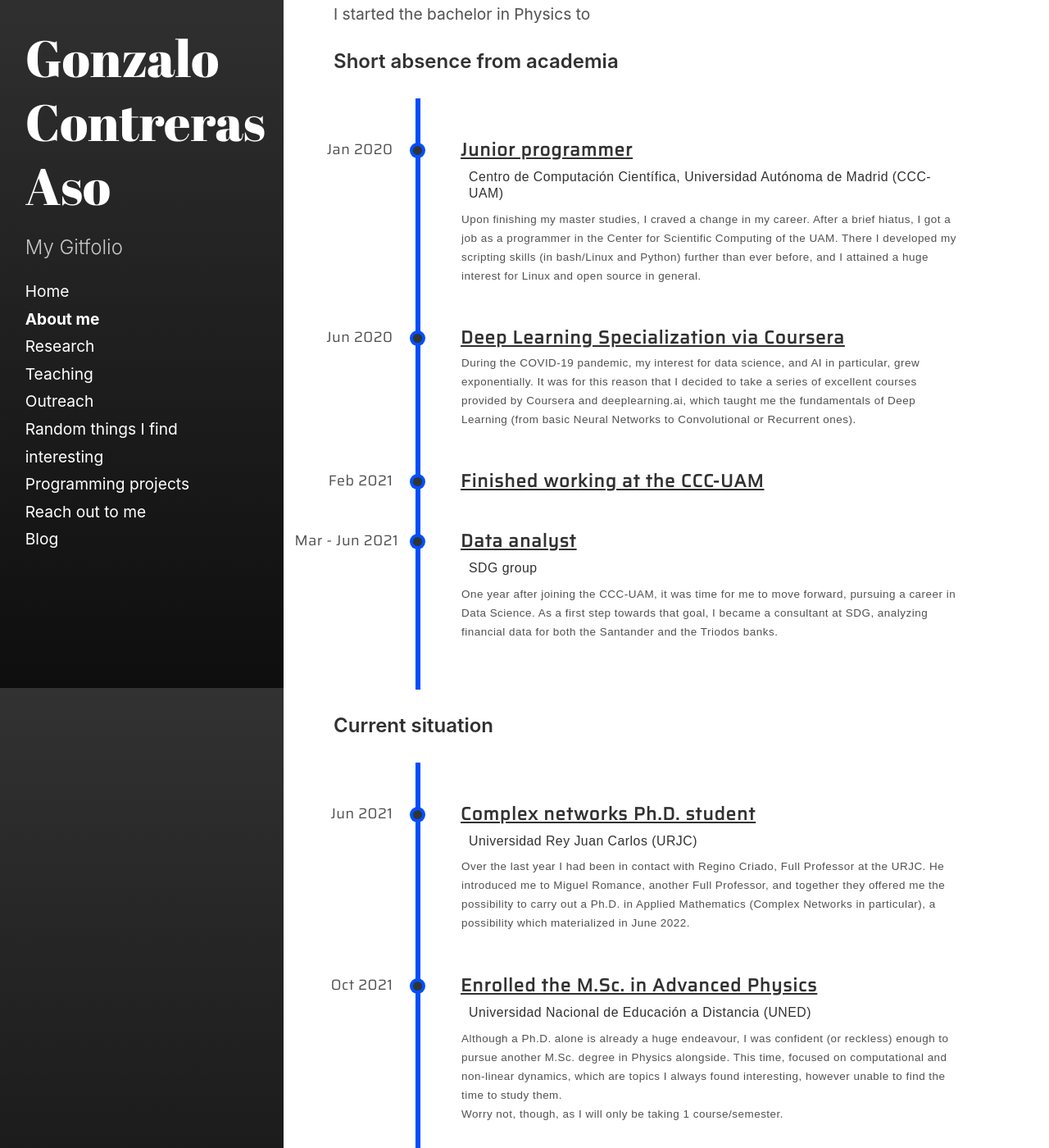
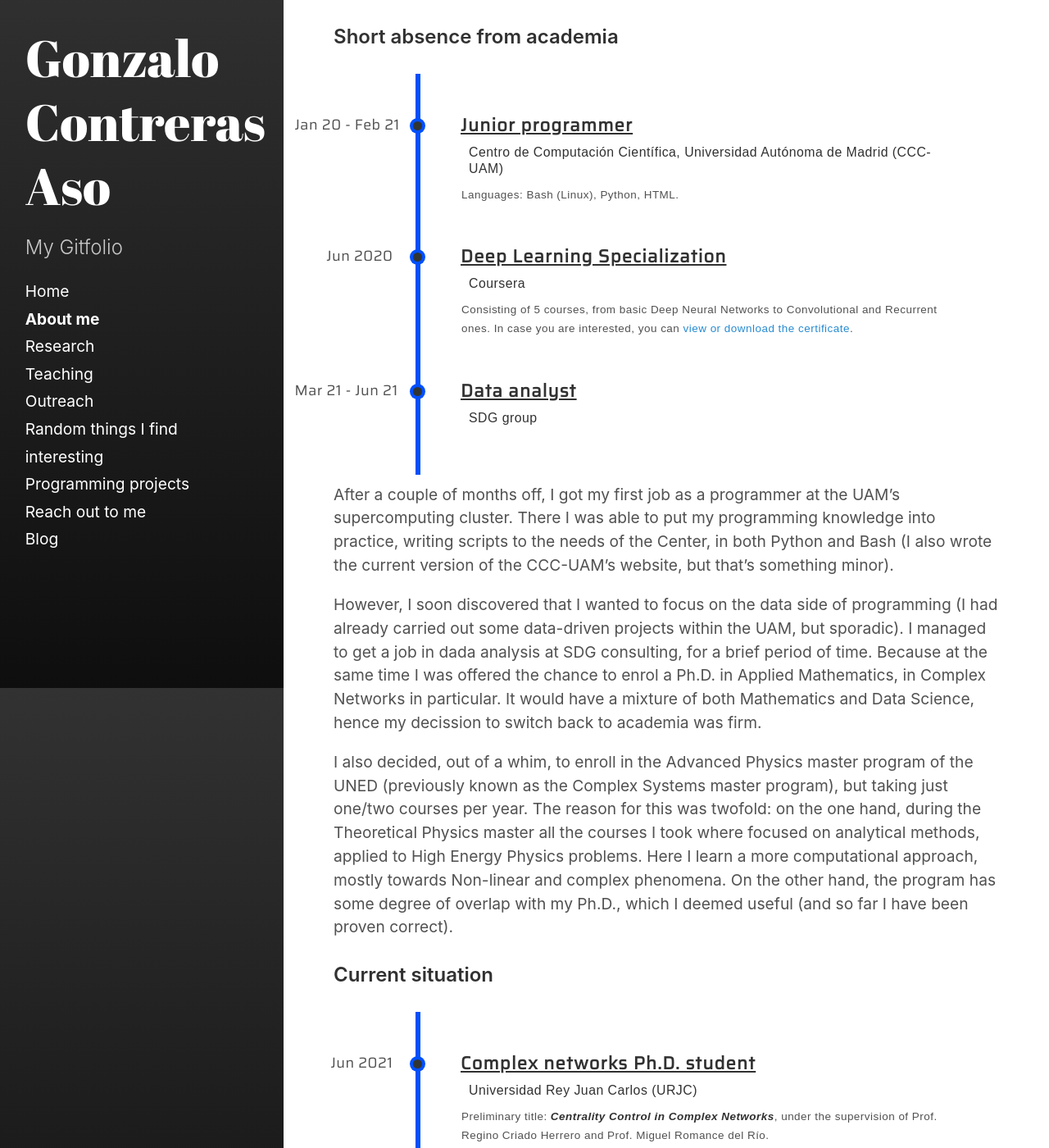
Before and after one commit to goznalo-git/portfolio, a Jekyll site: the page built from categories/01-aboutme.md, in a window 1280 px wide and 1400 px high, scrolled down 2761 px. Shown: the whole window at 82% size. Built offline with Jekyll 4.4.1, drawn with Linux system fonts in a browser that asks for light colours; some web fonts are replaced; some of the changed text lies outside the part shown.

Commit message:
timeline finished

```diff
--- a/_includes/01-timeline.html
+++ b/_includes/01-timeline.html
@@ -1,3 +1,4 @@
+<!-- EARLY -->
 
 <h3>Early years</h3>
 
@@ -17,32 +18,40 @@
   </ul>
 </div>
 
-<p> There's not much to be added here. </p>
+<p>
+  There's not much to be added here. I had a pretty standard primary/high school experience. At first I pondered studying medicine, however I decided it was not my thing. After being captivated by documentaries, I decided that I wanted to understand the Universe and its fundamental laws, in particular everything related to Cosmology and black holes.
+</p>
+
+
+<!-- HIGHER ED. -->
 
 <h3>Higher education</h3>
 
 <div id="timeline-content">
   <ul class="timeline">
     <li class="event" data-date="2013">
-      <h3>Enrolled the B.Sc. in Physics</h3>
+      <h3>Enrolled in the B.Sc. in Physics</h3>
       <h4>Universidad Complutense de Madrid (UCM)</h4>
-      <p>
+      <!-- <p>
         Amazed by the Universe and space in particular (cosmology, black holes, etc), I attempted to understand it.
-      </p>
+      </p>-->
     </li>
     <li class="event" data-date="2014-2020">
       <h3>Member of ASAAF</h3>
       <p>
+        Organizer of activities and speaker in public outreach talks about Maths, Physics and Astronomy, for the Astronomical association of the Faculty of Physics of the UCM.
+      </p>
+      <!-- <p>
         During the second year I joined the astronomical association of the UCM.
       </p>
       <p>
-        Besides helping with astronomical events, I was offered the chance to give public presentations, taking place during events such as the Madrid
-        Science Week or the Noether Conference cycles.
-      </p>
+        Besides helping with astronomical events, I was offered the chance to give public presentations, taking place during events such as the Madrid Science Week or the Noether Conference cycles.
+      </p> -->
       <p>
-        For a complete list of them, see <a href="../categories/talks.html">the "Talks" section</a>.
+        For a complete list of them, see <a href="../categories/04-outreach.html">the "Outreach" section</a>.
       </p>
     </li>
+
     <li class="event" data-date="Feb 2021">
       <h3>C1 english certified via IELTS</h3>
     </li>
@@ -53,40 +62,45 @@
       <p>Specialization in Fundamental Physics</p>
       <p>
         Bachelor's Thesis:
-        <em><strong>
-          Numerical Solutions in Classical Field Theories: Vortices and Solitons
-        </strong></em>, directed by Prof. Francisco Navarro (Grade: 9/10). In case you are interested, you can <a href="https://goznalo-git.github.io/portfolio/files/TFG.pdf" target="_blank"> view or download it here</a> (in Spanish).
+        <em><strong>Numerical Solutions in Classical Field Theories: Vortices and Solitons</strong></em>, directed by Prof. Francisco Navarro (Grade: 9/10). In case you are interested, you can <a href="https://goznalo-git.github.io/portfolio/files/TFG.pdf" target="_blank"> view or download it here</a> (in Spanish).
       </p>
     </li>
 
     <li class="event" data-date="Sep 2017">
-      <h3>Enrolled the M.Sc. in Theoretical Physics</h3>
-      <h4>Universeit van Amsterdam</h4>
-      <p>
+      <h3>Enrolled in the M.Sc. in Theoretical Physics</h3>
+      <h4>Universiteit van Amsterdam (UvA)</h4>
+      <p> Further information: Teaching Assistant on the bachelor course <em>Mathematical Methods III</em>.</p>
+      <!-- <p>
         I still had a huge drive to understand the Universe, as the bachelor only shows glimpses of deep, underlying Physics.
       </p>
       <p>
         The program offered by the UvA was highly competitive and interesting, thus positioning it as my first choice for my Master studies.
-      </p>
+      </p> -->
     </li>
     <li class="event" data-date="2017-2019">
       <h3>Member of NSA</h3>
       <p>
+        Head of the Master Committee of the <em>Natuurwetenschappelijke Studievereniging Amsterdam</em>, the Physics and Mathematics association of the UvA. We organized activities (pub quizzes, scientific talks, movie nights) for our fellow students.
+      </p>
+      <!-- <p>
         Soon after arriving to Amsterdam I became a member of the <em>Natuurwetenschappelijke Studievereniging Amsterdam</em>, a Physics and Mathematics student association of the UvA. I was part of the Master Committee, in charge of creating and managing events aimed at Master-level students.
       </p>
       <p>
         The events included: pub quizzes, movie nights, scientific talks, etc.
-      </p>
+      </p> -->
     </li>
 
     <li class="event" data-date="2018-2019">
       <h3>Member of Pint of Science NL</h3>
       <p>
+        Organizer and talk host during the May 2019 Pint of Science festival.
+      </p>
+      <!-- <p>
         During the second year of the Master I found out about the Pint of Science non-profit organization, which happened to have just opened an Amsterdam division. This organization intends to explain scientific topics to people through informal talks at bars, where atendees are given a beer upon entring.
       </p>
       <p>
         I was in charge of organizing the events of the 2019 festival (taking place every year, in May, all over the world), in particular I organized and introduced the speakers of the event "Fundamentals of Antibiotic Resistance".
-      </p>
+      </p> -->
     </li>
 
     <li class="event" data-date="Aug 2019">
@@ -97,51 +111,73 @@
       </p>
       <p>
         Master's Thesis:
-        <em
-          ><strong>Wilson Lines in AdS<sub>3</sub>/CFT<sub>2</sub></strong></em>, directed by Prof. Alejandra Castro Anich (Grade: 8/10). In case you are interested, you can <a href="https://goznalo-git.github.io/portfolio/files/TFM.pdf" target="_blank"> view or download it here</a> (in English).
+        <em><strong>Higher Spin Wilson Lines in AdS<sub>3</sub>/CFT<sub>2</sub></strong></em>, directed by Prof. Alejandra Castro Anich (Grade: 8/10). In case you are interested, you can <a href="https://goznalo-git.github.io/portfolio/files/TFM.pdf" target="_blank"> view or download it here</a> (in English).
       </p>
     </li>
 
   </ul>
 </div>
 
-<p> I started the bachelor in Physics to </p>
+<p>
+  The bachelor was more interesting than what I could have ever imagined; I specially enjoyed the most mathematically-oriented courses. Thus, I soon considered the idea of pursuing a master's degree in Theoretical Physics, to learn about advanced topics such as String Theory, Topology in Physics, Advanced General Relativity and Quantum Field Theory...
+</p>
+
+<p>
+  Studying in Amsterdam was amazing, with so many influential theoretical physicists around. I learned a lot, but in the end I was a bit burnt out. I needed to step away from academia and see what else was available. I went back to Madrid, and decided to take some time off.
+</p>
+
+
+<!-- PROFESH. -->
 
 <h3>Short absence from academia</h3>
 
 <div id="timeline-content">
   <ul class="timeline">
 
-    <li class="event" data-date="Jan 2020">
+    <li class="event" data-date="Jan 20 - Feb 21">
       <h3>Junior programmer</h3>
       <h4>
         Centro de Computación Científica, Universidad Autónoma de Madrid (CCC-UAM)
       </h4>
       <p>
+        Languages: Bash (Linux), Python, HTML.
+      </p>
+      <!-- <p>
         Upon finishing my master studies, I craved a change in my career. After a brief hiatus, I got a job as a programmer in the Center for Scientific Computing of the UAM. There I developed my scripting skills (in bash/Linux and Python) further than ever before, and I attained a huge interest for Linux and open source in general.
-      </p>
+      </p> -->
     </li>
 
     <li class="event" data-date="Jun 2020">
-      <h3>Deep Learning Specialization via Coursera</h3>
+      <h3>Deep Learning Specialization</h3>
+      <h4>Coursera</h4>
       <p>
+        Consisting of 5 courses, from basic Deep Neural Networks to Convolutional and Recurrent ones. In case you are interested, you can <a href="../files/DeepLearning_certificate.pdf" target="_blank"> view or download the certificate</a>.
+      </p>
+      <!-- <p>
         During the COVID-19 pandemic, my interest for data science, and AI in particular, grew exponentially. It was for this reason that I decided to take a series of excellent courses provided by Coursera and deeplearning.ai, which taught me the fundamentals of Deep Learning (from basic Neural Networks to Convolutional or Recurrent ones).
-      </p>
+      </p> -->
     </li>
 
-    <li class="event" data-date="Feb 2021">
-      <h3>Finished working at the CCC-UAM</h3>
-    </li>
-    <li class="event" data-date="Mar - Jun 2021">
+    <li class="event" data-date="Mar 21 - Jun 21">
       <h3>Data analyst</h3>
       <h4>SDG group</h4>
-      <p>
+      <!-- <p>
         One year after joining the CCC-UAM, it was time for me to move forward, pursuing a career in Data Science. As a first step towards that goal, I became a consultant at SDG, analyzing financial data for both the Santander and the Triodos banks.
-      </p>
+      </p> -->
     </li>
 
   </ul>
 </div>
+
+
+After a couple of months off, I got my first job as a programmer at the UAM's supercomputing cluster. There I was able to put my programming knowledge into practice, writing scripts to the needs of the Center, in both Python and Bash (I also wrote the current version of the CCC-UAM's website, but that's something minor).
+
+However, I soon discovered that I wanted to focus on the data side of programming (I had already carried out some data-driven projects within the UAM, but sporadic). I managed to get a job in dada analysis at SDG consulting, for a brief period of time. Because at the same time I was offered the chance to enrol a Ph.D. in Applied Mathematics, in Complex Networks in particular. It would have a mixture of both Mathematics and Data Science, hence my decission to switch back to academia was firm.
+
+I also decided, out of a whim, to enroll in the Advanced Physics master program of the UNED (previously known as the Complex Systems master program), but taking just one/two courses per year. The reason for this was twofold: on the one hand, during the Theoretical Physics master all the courses I took where focused on analytical methods, applied to High Energy Physics problems. Here I learn a more computational approach, mostly towards Non-linear and complex phenomena. On the other hand, the program has some degree of overlap with my Ph.D., which I deemed useful (and so far I have been proven correct).
+
+
+<!-- CURRENT -->
 
 <h3>Current situation</h3>
 
@@ -151,26 +187,32 @@
       <h3>Complex networks Ph.D. student</h3>
       <h4>Universidad Rey Juan Carlos (URJC)</h4>
       <p>
+        Preliminary title: <strong><em>Centrality Control in Complex Networks</em></strong>, under the supervision of Prof. Regino Criado Herrero and Prof. Miguel Romance del Río.
+      </p>
+      <p>
+        For a list of publications and related talks, see <a href="../categories/02-research.html">the "Research" section</a>.
+      </p>
+      <!-- <p>
         Over the last year I had been in contact with Regino Criado, Full Professor at the URJC. He introduced me to Miguel Romance, another Full Professor, and together they offered me the possibility to carry out a Ph.D. in Applied Mathematics (Complex Networks in particular), a possibility which materialized in June 2022.
-      </p>
+      </p> -->
     </li>
 
     <li class="event" data-date="Oct 2021">
-      <h3>Enrolled the M.Sc. in Advanced Physics</h3>
+      <h3>Enrolled in the M.Sc. in Advanced Physics</h3>
       <h4>Universidad Nacional de Educación a Distancia (UNED)</h4>
-      <p>
+      <!-- <p>
         Although a Ph.D. alone is already a huge endeavour, I was confident (or reckless) enough to pursue another M.Sc. degree in Physics alongside. This time, focused on computational and non-linear dynamics, which are topics I always found interesting, however unable to find the time to study them.
         <br>
         Worry not, though, as I will only be taking 1 course/semester.
-      </p>
+      </p> -->
     </li>
 
     <li class="event" data-date="Oct 2021">
       <h3>Technical direction</h3>
       <h4>Laboratorio de Computación Matemática y Análisis de Redes Complejas y Aplicaciones (LACOMARCA)</h4>
-      <p>
+      <!-- <p>
         Due to my previous experience in the supercomputing cluster of the UAM, and the knowledge adquired therein, I was soon appointed as the technical director of the recently created scientific computing group.
-      </p>
+      </p> -->
     </li>
   </ul>
 </div>
```
Also changed, not shown: 1 other file.
